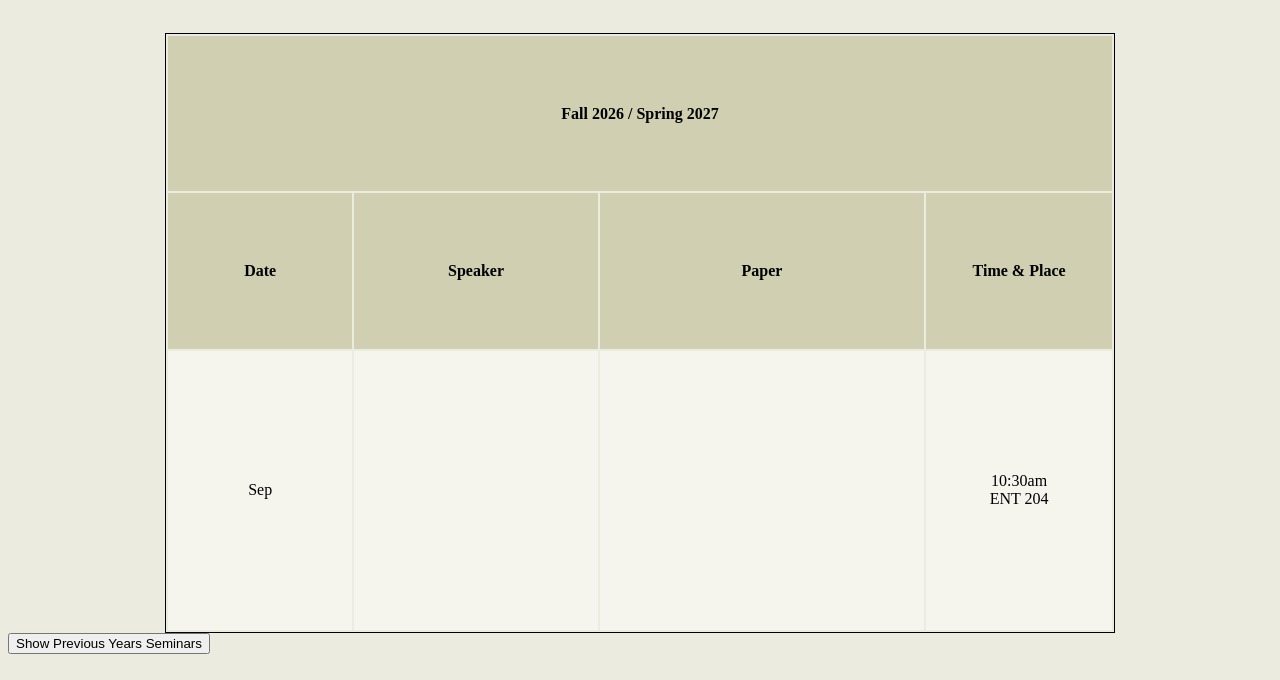
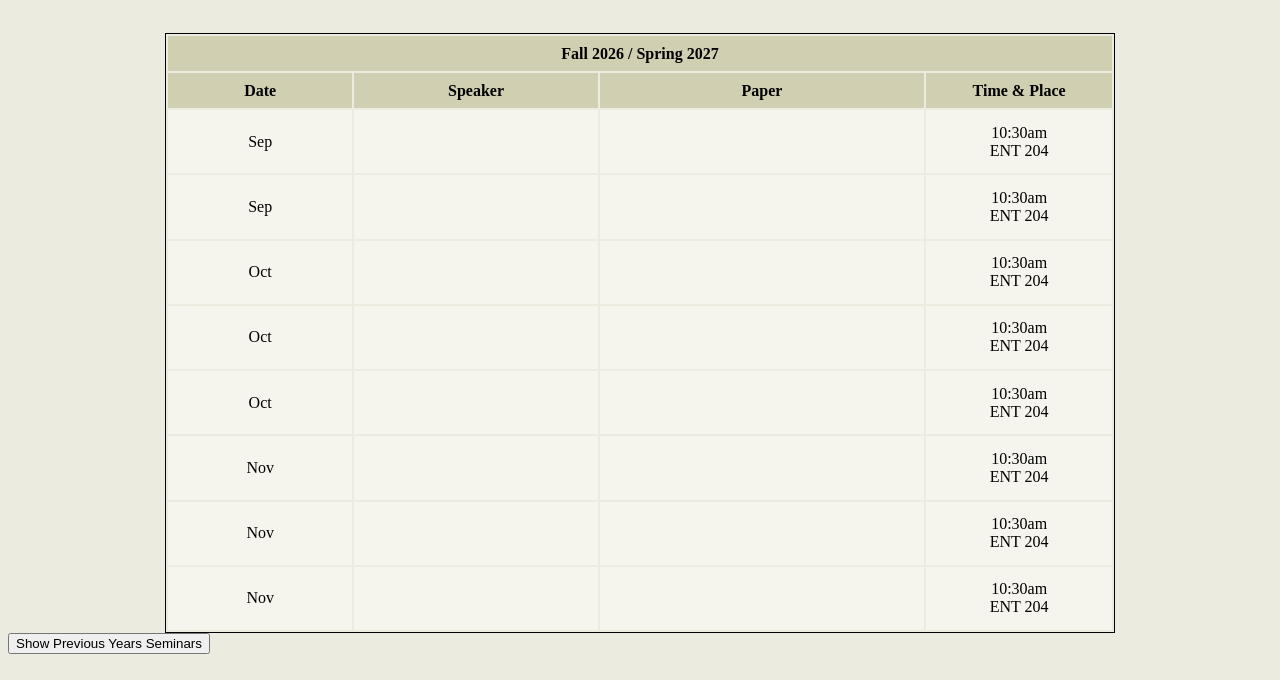
Before and after one commit to aphilipo/seminars, a plain HTML site: page index.html in a window 1280 px wide. Shown: the part 185-865 px from the top of the page. Drawn offline with Linux system fonts and the light colour scheme.

Commit message:
update index

```diff
--- a/index.html
+++ b/index.html
@@ -43,6 +43,13 @@
 <tr><td colspan="4" class="s2">                           Fall 2026 / Spring 2027                                                                                                                                                                                                                                                                         </td></tr>
 <tr><td class="s2" >Date  </td><td class="s2"  >                           Speaker                                                                                           </td><td class="s2"  > Paper                                                                                                         </td><td class="s2" >Time &amp; Place   </td></tr>
 <tr><td class="s10">Sep   </td><td class="s11a"><a href=                                                                           target=_blank>                      <br>               </a></td><td class="s11b">                                                                                              </td><td class="s10">10:30am<br>ENT 204 </td></tr>
+<tr><td class="s10">Sep   </td><td class="s11a"><a href=                                                                           target=_blank>                      <br>               </a></td><td class="s11b">                                                                                              </td><td class="s10">10:30am<br>ENT 204 </td></tr>
+<tr><td class="s10">Oct   </td><td class="s11a"><a href=                                                                           target=_blank>                      <br>               </a></td><td class="s11b">                                                                                              </td><td class="s10">10:30am<br>ENT 204 </td></tr>
+<tr><td class="s10">Oct   </td><td class="s11a"><a href=                                                                           target=_blank>                      <br>               </a></td><td class="s11b">                                                                                              </td><td class="s10">10:30am<br>ENT 204 </td></tr>
+<tr><td class="s10">Oct   </td><td class="s11a"><a href=                                                                           target=_blank>                      <br>               </a></td><td class="s11b">                                                                                              </td><td class="s10">10:30am<br>ENT 204 </td></tr>
+<tr><td class="s10">Nov   </td><td class="s11a"><a href=                                                                           target=_blank>                      <br>               </a></td><td class="s11b">                                                                                              </td><td class="s10">10:30am<br>ENT 204 </td></tr>
+<tr><td class="s10">Nov   </td><td class="s11a"><a href=                                                                           target=_blank>                      <br>               </a></td><td class="s11b">                                                                                              </td><td class="s10">10:30am<br>ENT 204 </td></tr>
+<tr><td class="s10">Nov   </td><td class="s11a"><a href=                                                                           target=_blank>                      <br>               </a></td><td class="s11b">                                                                                              </td><td class="s10">10:30am<br>ENT 204 </td></tr>
 </table>
 
 <button onclick="showSpring()">Show Previous Years Seminars</button>
```
